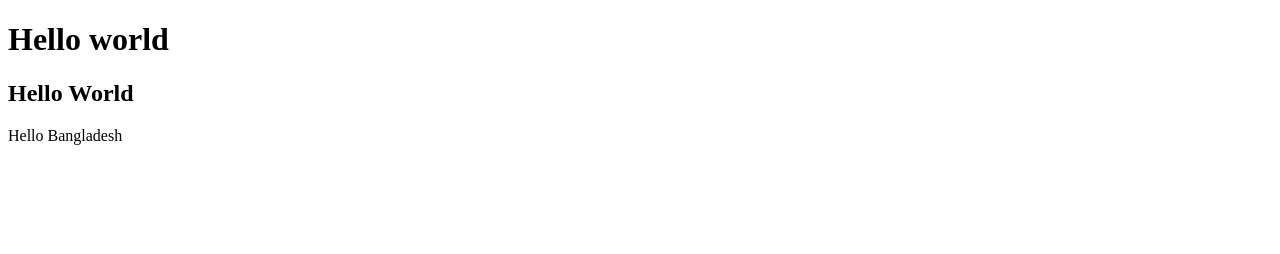
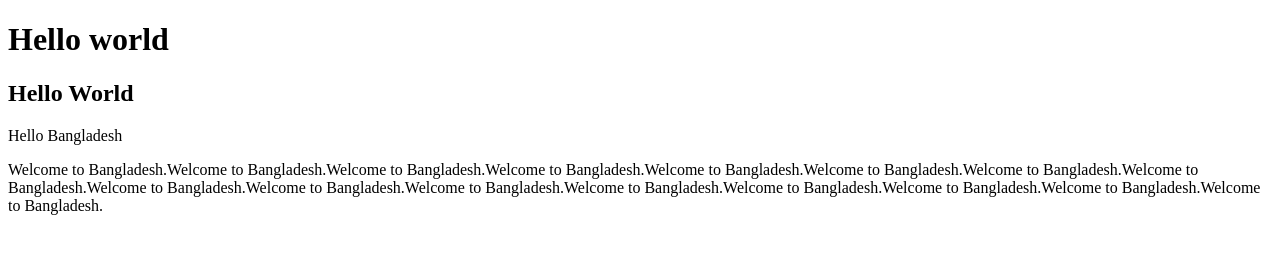
Before and after one commit to motiurdev/git-repo, a plain HTML site: page index.html in a window 1280 px wide. Drawn offline with Linux system fonts and the light colour scheme.

Commit message:
add element

```diff
--- a/index.html
+++ b/index.html
@@ -10,5 +10,6 @@
     <h1>Hello world</h1>
     <h2>Hello World</h2>
     <p>Hello Bangladesh</p>
+    <p>Welcome to Bangladesh.Welcome to Bangladesh.Welcome to Bangladesh.Welcome to Bangladesh.Welcome to Bangladesh.Welcome to Bangladesh.Welcome to Bangladesh.Welcome to Bangladesh.Welcome to Bangladesh.Welcome to Bangladesh.Welcome to Bangladesh.Welcome to Bangladesh.Welcome to Bangladesh.Welcome to Bangladesh.Welcome to Bangladesh.Welcome to Bangladesh.</p>
 </body>
 </html>
```
